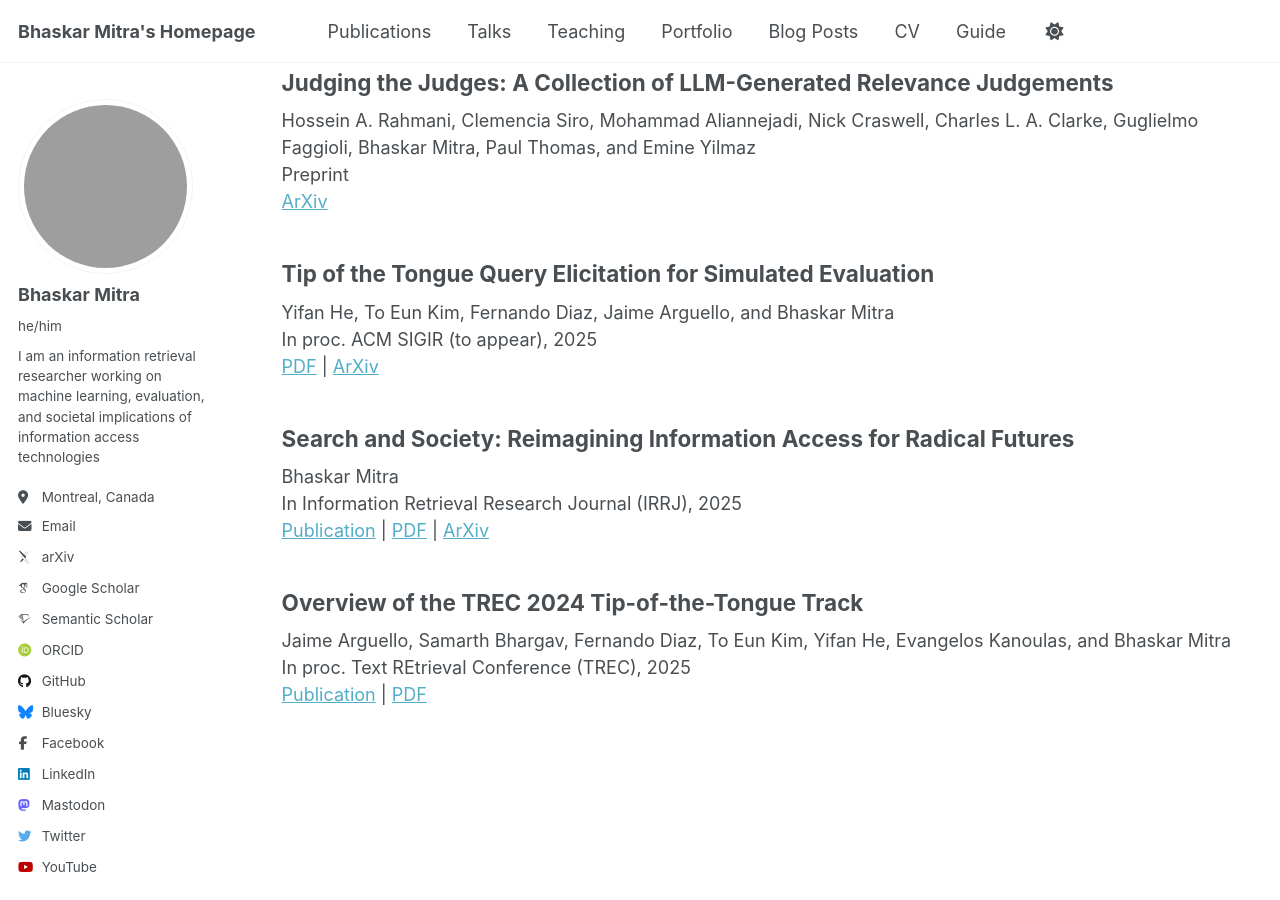
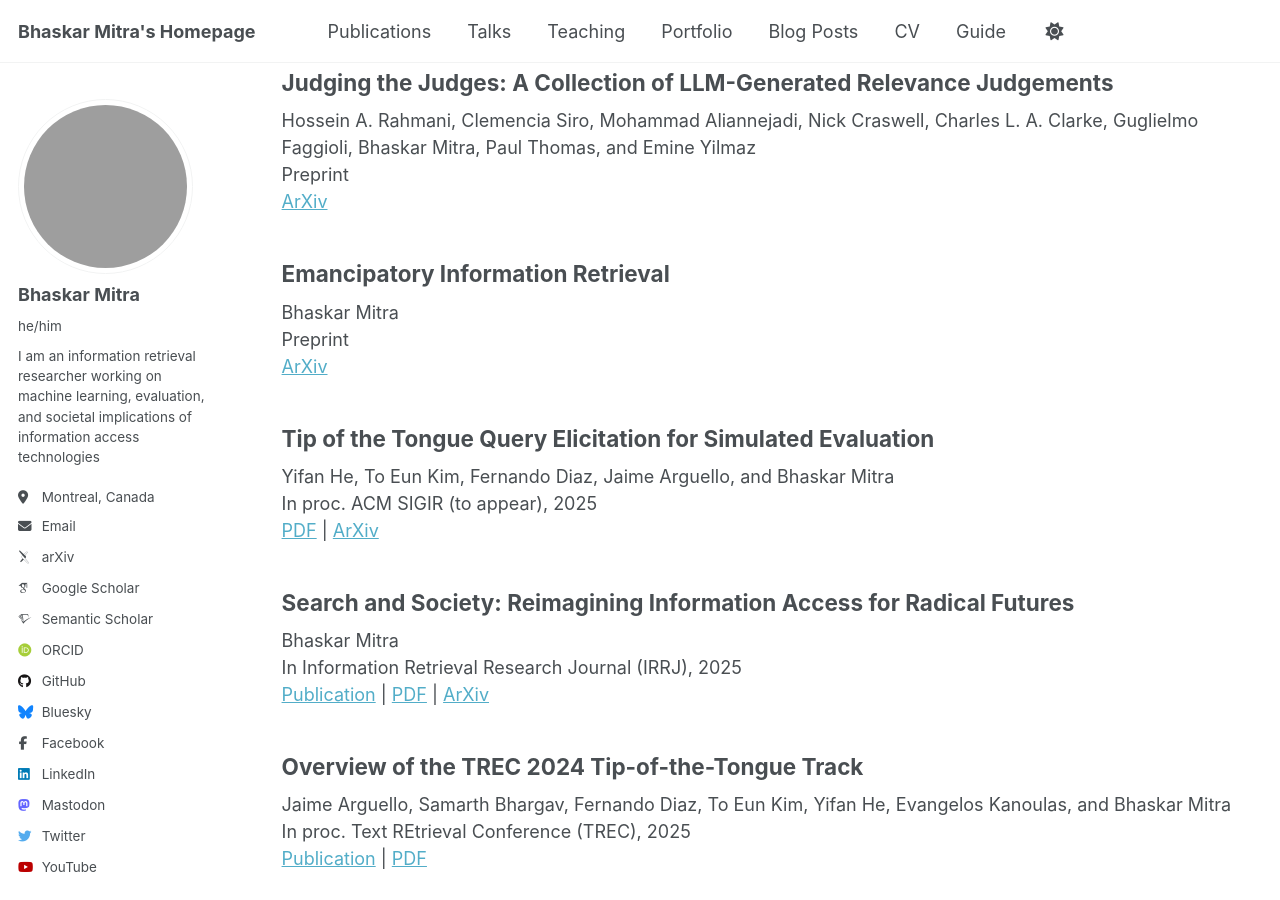
Before and after one commit to bhaskar-mitra/bhaskar-mitra.github.io, a Jekyll site: the page built from _pages/publications.html, in a window 1280 px wide and 900 px high, scrolled down 361 px. Built offline with Jekyll 4.4.1, drawn with Linux system fonts in a browser that asks for light colours; some web fonts are replaced; grey boxes are pictures that could not be loaded.

Commit message:
Update publications.html

```diff
--- a/_pages/publications.html
+++ b/_pages/publications.html
@@ -27,6 +27,12 @@ author_profile: true
     <a href="https://arxiv.org/abs/2502.13908">ArXiv</a>
   </article>
   <article class="archive__item" itemscope itemtype="http://schema.org/CreativeWork">
+    <h2>Emancipatory Information Retrieval</h2>
+    Bhaskar Mitra<br/>
+    Preprint<br/>
+    <a href="https://arxiv.org/abs/2501.19241">ArXiv</a>
+  </article>
+  <article class="archive__item" itemscope itemtype="http://schema.org/CreativeWork">
     <h2>Tip of the Tongue Query Elicitation for Simulated Evaluation</h2>
     Yifan He, To Eun Kim, Fernando Diaz, Jaime Arguello, and Bhaskar Mitra<br/>
     In proc. ACM SIGIR (to appear), 2025<br/>
```
